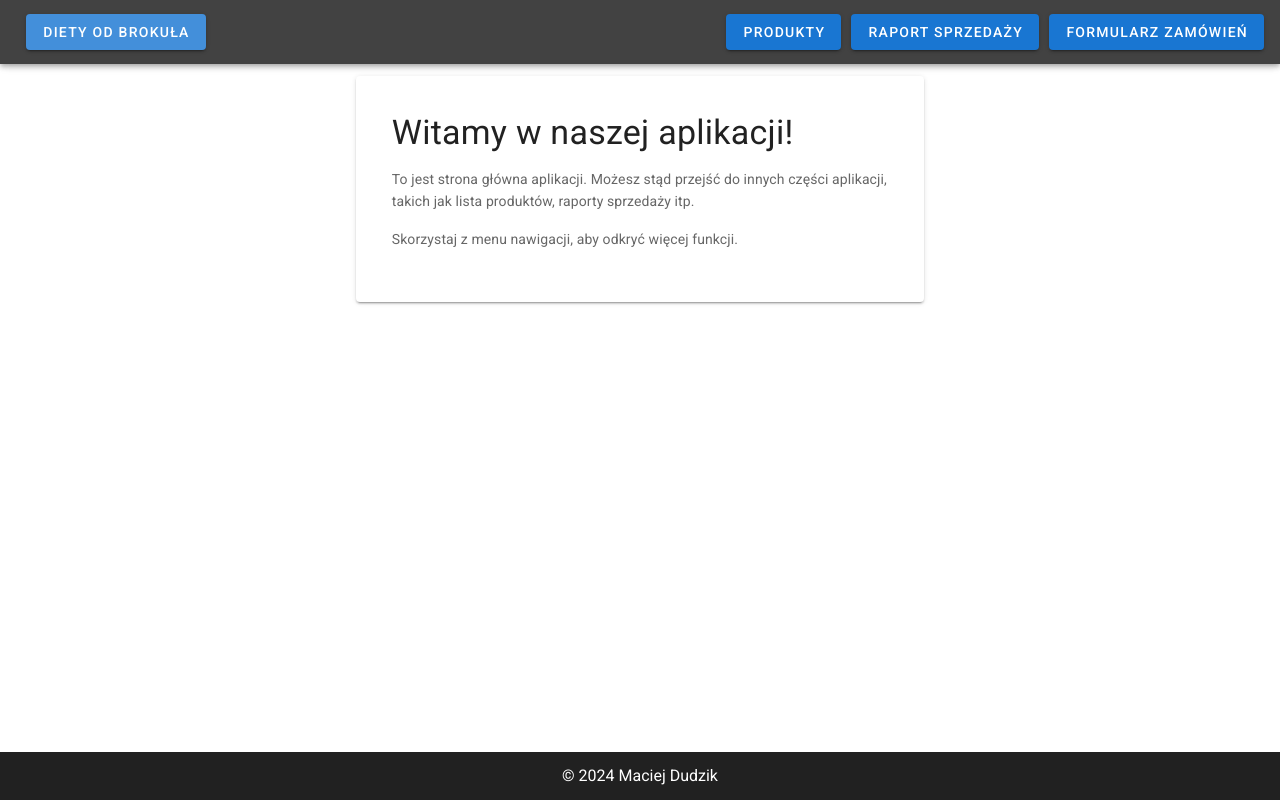
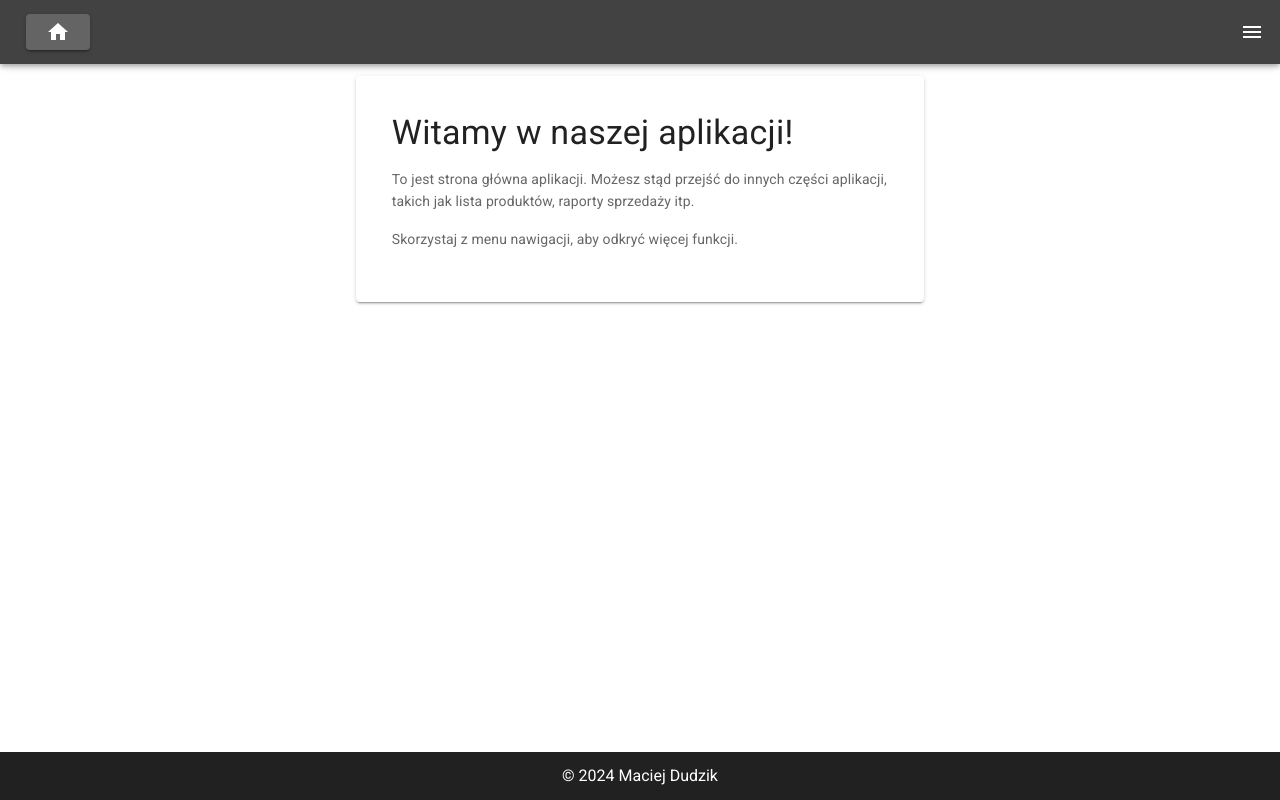
Before and after one commit to Dudziej/Brokul, a Vue app in the folder frontend/: page / in a window 1280 px wide. Built offline with nearby package versions, Linux system fonts and the light colour scheme.

Commit message:
minor navbar edit

```diff
--- a/frontend/src/components/Navbar.vue
+++ b/frontend/src/components/Navbar.vue
@@ -1,21 +1,37 @@
 <template>
   <v-app-bar app color="grey darken-3" dark>
-    <v-btn color="primary" class="nav-button" to="/">
-      Diety od Brokuła
+    <v-btn color="secondary" class="nav-button" to="/">
+      <v-icon dark>mdi-home</v-icon>
     </v-btn>
 
     <v-spacer></v-spacer>
+    <v-menu offset-y>
+      <template v-slot:activator="{ on, attrs }">
+          <v-icon dark class="nav-button" v-bind="attrs" v-on="on">mdi-menu</v-icon>
+      </template>
 
-    <v-btn color="primary" class="nav-button" to="/products">Produkty</v-btn>
-    <v-btn color="primary" class="nav-button" to="/sales-report">Raport sprzedaży</v-btn>
-    <v-btn color="primary" class="nav-button" to="/order-form">Formularz zamówień</v-btn>
+      <v-list>
+        <v-list-item to="/products">
+          <v-list-item-title>Produkty</v-list-item-title>
+        </v-list-item>
+        <v-list-item to="/sales-report">
+          <v-list-item-title>Raport sprzedaży</v-list-item-title>
+        </v-list-item>
+        <v-list-item to="/order-form">
+          <v-list-item-title>Formularz zamówień</v-list-item-title>
+        </v-list-item>
+      </v-list>
+    </v-menu>
   </v-app-bar>
 </template>
 
 <script>
+
+
 export default {
   name: 'NavbarComponent'
 }
+
 </script>
 
 <style>
```
